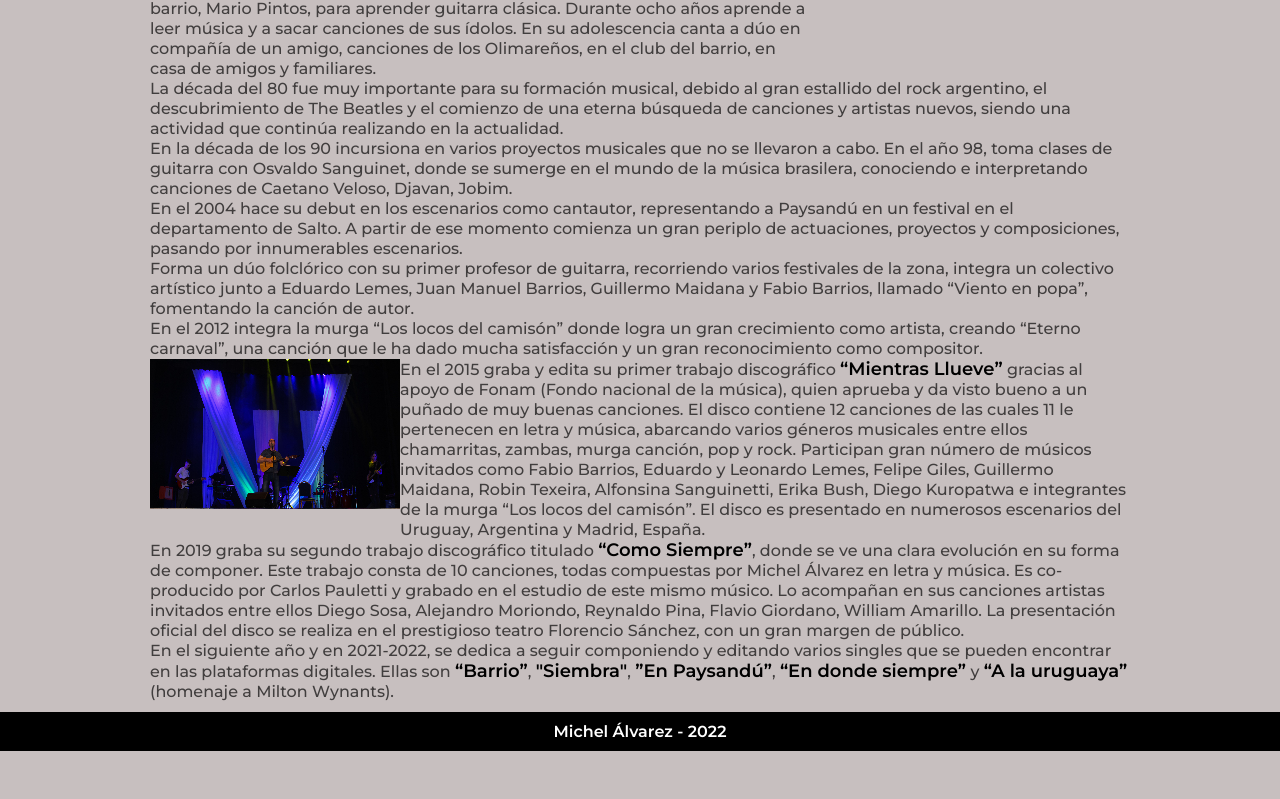
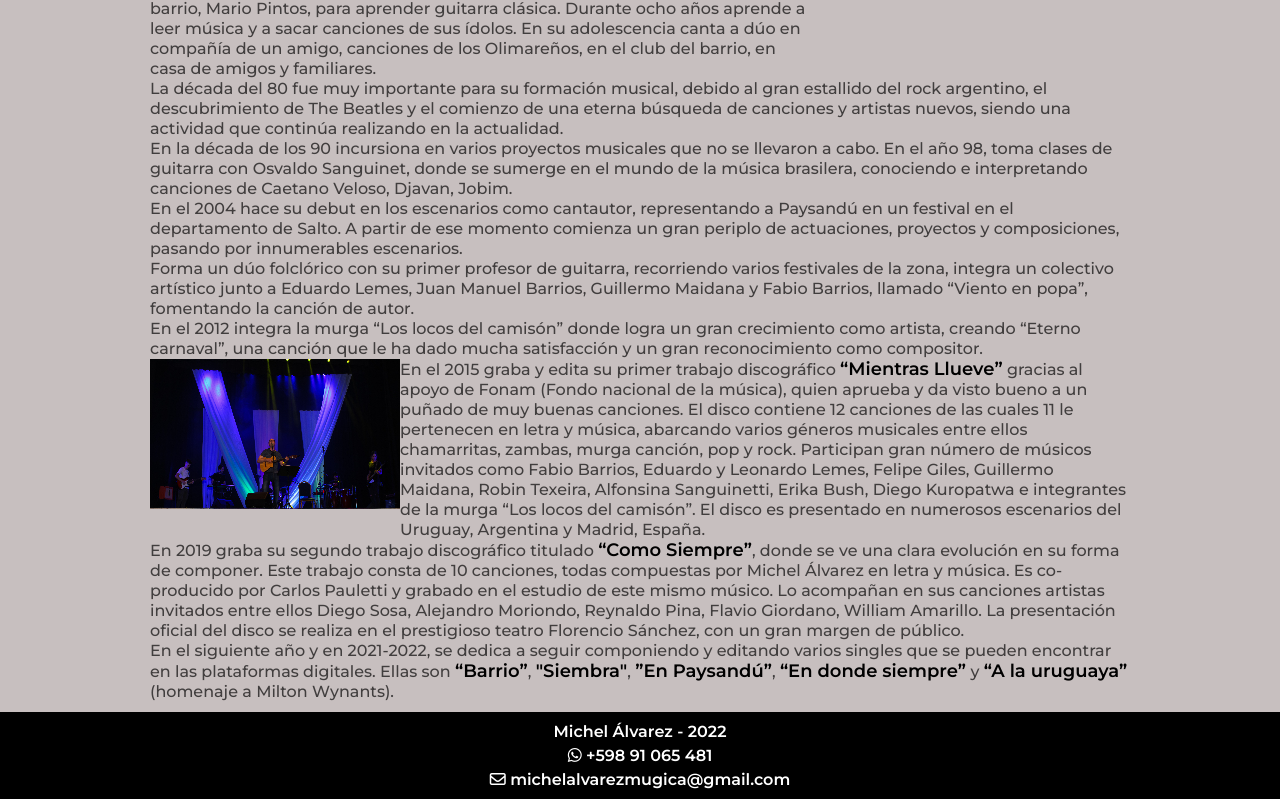
Before and after one commit to floralvarez24/michelalvarezmusica, a website: page pages/bio.html in a window 1280 px wide. Shown: the part 844-1643 px from the top of the page. Before the commit the page ends 1595 px from the top, so only its background shows below. Drawn offline with Linux system fonts and the light colour scheme.

Commit message:
cambie el footer

```diff
--- a/pages/bio.html
+++ b/pages/bio.html
@@ -30,7 +30,6 @@
             <li class="menu"><a href="./bio.html">BIO</a></li>
             <li class="menu"><a href="./discografia.html">DISCOGRAFIA</a></li>
             <li class="menu"><a href="./galeria.html">GALERIA</a></li>
-            <li class="menu"><a href="./contacto.html">CONTACTO</a></li>
         </ul>
     </nav>
     </header>
@@ -62,7 +61,13 @@
     </main>
     <footer>
         <div class="footer_bottom">
-            <div class="footer_info"> <h5>Michel Álvarez - 2022</h5></div>
+            <div class="footer_info">
+                <div class="footer_info">
+                    <h5>Michel Álvarez - 2022</h5>
+                    <h5><i class="fa-brands fa-whatsapp"></i> +598 91 065 481</h5>
+                    <h5><i class="fa-regular fa-envelope"></i> michelalvarezmugica@gmail.com</h5>
+                </div>
+            </div>
         </div>
     </footer>
 </body>
```
Also changed, not shown: index.html (+6 -2 lines), pages/contacto.html (+8 -1 lines), pages/discografia.html (+7 -2 lines), pages/galeria.html (+7 -2 lines).
